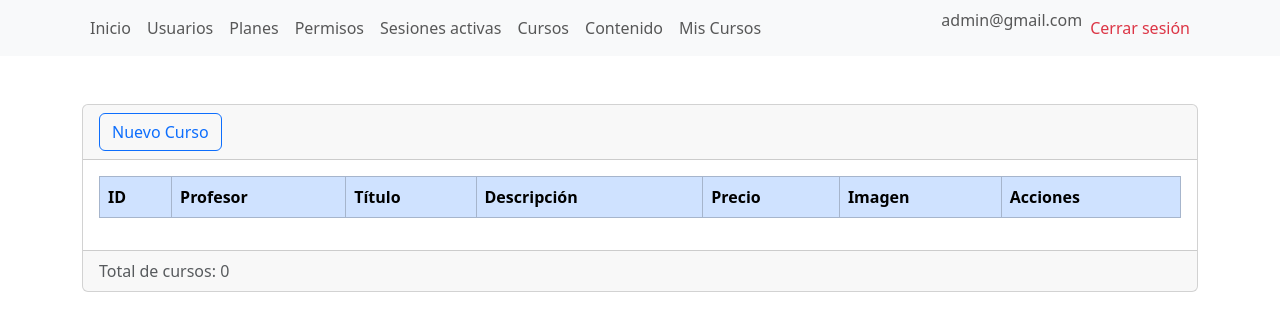
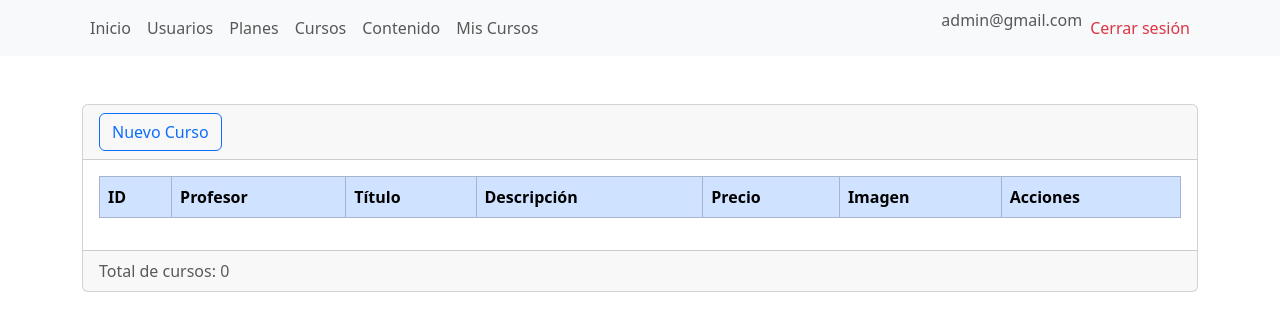
Before and after one commit to Marco01833/CloudCampus, a PHP site: page /Cursos/index.php in a window 1280 px wide. Shown: the top 331 px of the page. Run offline with PHP 8.4, Linux system fonts and the light colour scheme; a user stored in the database is signed in; data comes from the database, SQL or seed files in the repository; data that the repository does not hold is empty.

Commit message:
Update header.php

```diff
--- a/header.php
+++ b/header.php
@@ -42,7 +42,6 @@ if (session_status() !== PHP_SESSION_ACTIVE) {
                         <!-- <li class="nav-item"><a class="nav-link" href="<?= $url_base ?>Roles/rol.php">Roles</a></li> -->
                         <li class="nav-item"><a class="nav-link" href="<?= $url_base ?>Usuarios/usuarios.php">Usuarios</a></li>
                         <li class="nav-item"><a class="nav-link" href="<?= $url_base ?>planes/index.php">Planes</a></li>
-                        <li class="nav-item"><a class="nav-link" href="<?= $url_base ?>Permisos/permisos.php">Permisos</a></li>                        <li class="nav-item"><a class="nav-link" href="<?= $url_base ?>sesiones/historial.php">Sesiones activas</a></li>
                        <li class="nav-item"><a class="nav-link" href="<?= $url_base ?>Cursos/index.php">Cursos</a></li>
                        <li class="nav-item"><a class="nav-link" href="<?= $url_base ?>Contenido/index.php">Contenido</a></li>
                        <!-- <li class="nav-item"><a class="nav-link" href="<?= $url_base ?>Inscripciones/index.php">Inscripciones</a></li> -->
```
